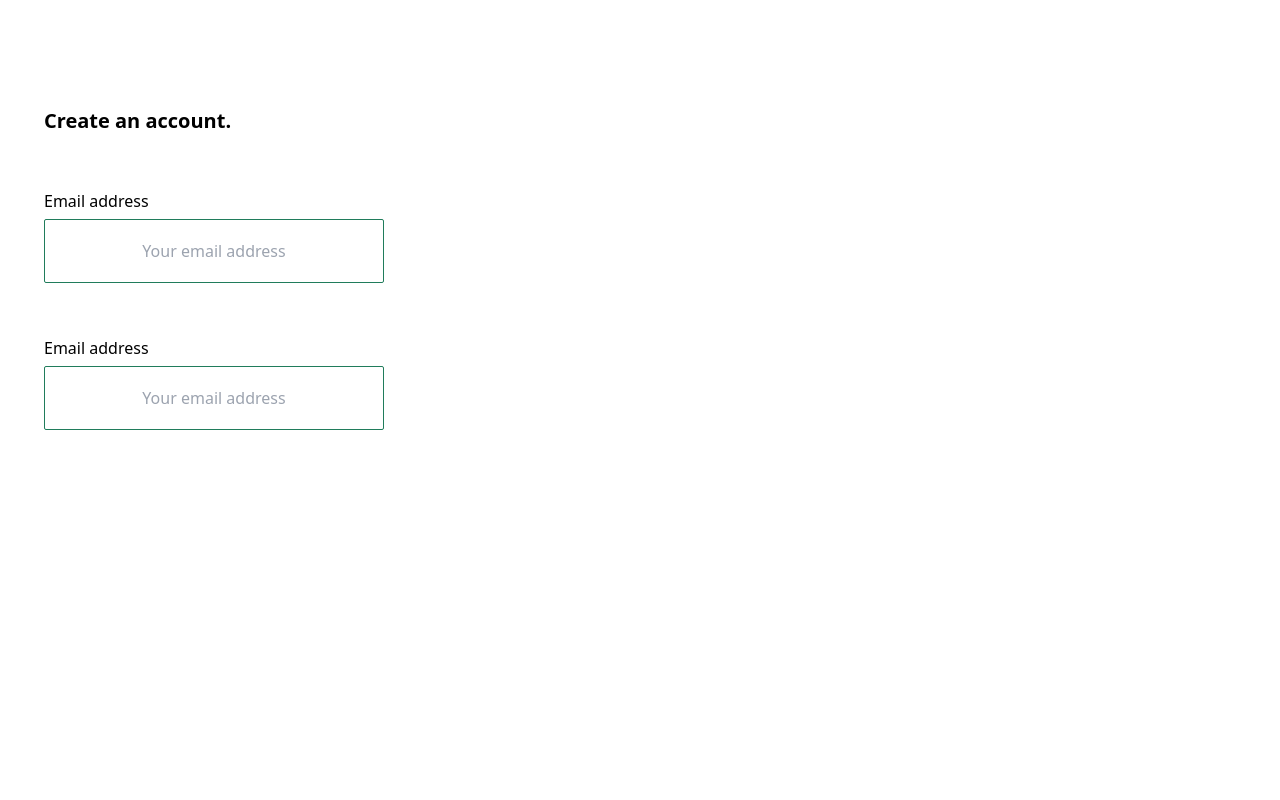
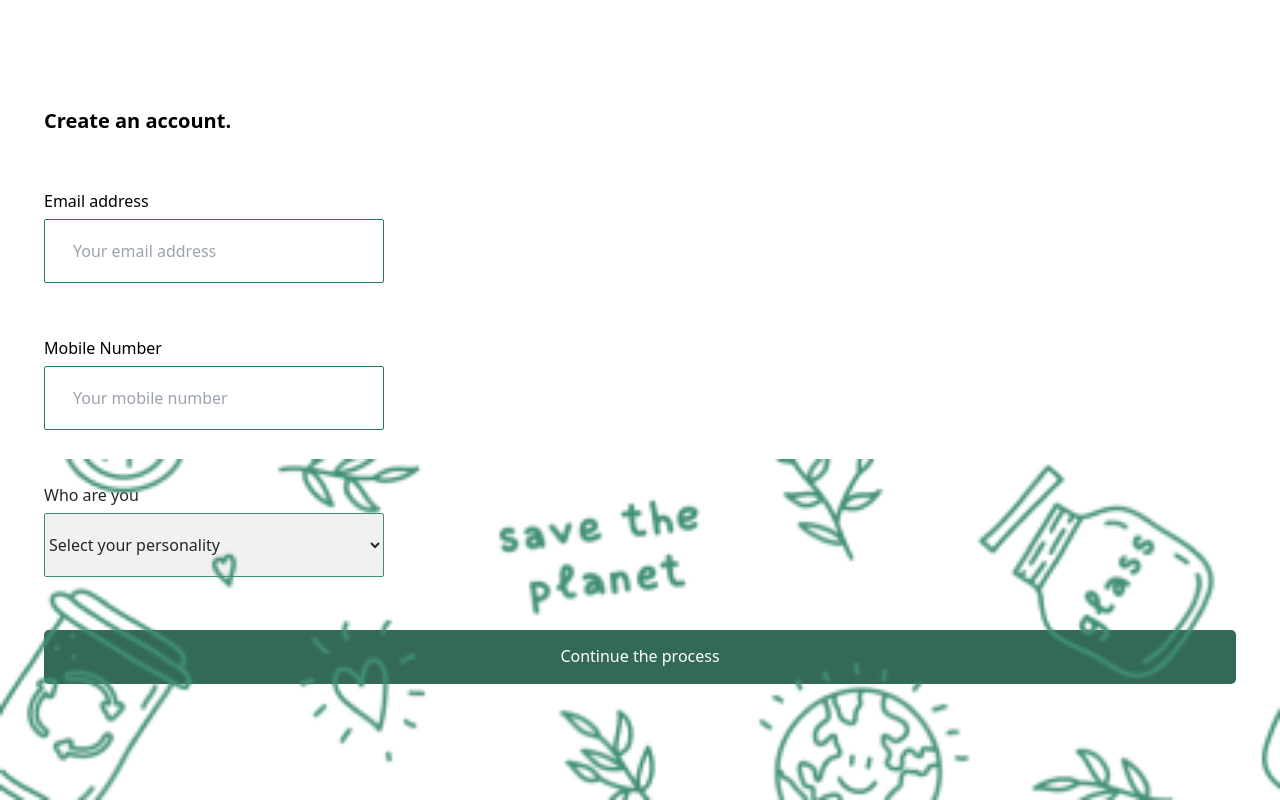
Before and after one commit to Itzadetunji/project-2, a plain HTML site: page index.html in a window 1280 px wide. Drawn offline with nearby package versions, Linux system fonts and the light colour scheme; a web font is replaced by a local one.

Commit message:
Chore: Added truck driver page 1

```diff
--- a/index.html
+++ b/index.html
@@ -15,13 +15,27 @@
       <p class="font-bold text-[20px]">Create an account.</p>
       <div>
         <p class="pt-[53px]">Email address</p>
-        <input type="text" name="" id="" placeholder="Your email address" class="placholder:text-[10px] placeholder:mx-auto placeholder:text-center mt-[6px] h-[64px] w-[340px] border rounded-[2px] border-[#207C5B]">
+        <input type="email" name="email" id="" placeholder="Your email address" class="placholder:text-[10px] placeholder:pl-[28px] mt-[6px] h-[64px] w-[340px] border rounded-[2px] border-[#207C5B]">
       </div>
       <div>
-        <p class="pt-[53px]">Email address</p>
-        <input type="text" name="" id="" placeholder="Your email address" class="placholder:text-[10px] placeholder:mx-auto placeholder:text-center mt-[6px] h-[64px] w-[340px] border rounded-[2px] border-[#207C5B]">
+        <p class="pt-[53px]">Mobile Number</p>
+        <input type="tel" name="number" id="" placeholder="Your mobile number" class="placholder:text-[10px] placeholder:pl-[28px] mt-[6px] h-[64px] w-[340px] border rounded-[2px] border-[#207C5B]">
+      </div>
+      <div>
+        <p class="pt-[53px]">Who are you</p>
+        <select name="personality" id="" class="option:text-[10px] option:mx-auto option:text-center mt-[6px] h-[64px] w-[340px] border rounded-[2px] border-[#207C5B]">
+          <option value="NULL">Select your personality</option>
+        </select>
+      </div>
+      <div class="w-full h-[54px] dark-green mt-[53px] rounded-[5px]">
+        <p class="text-white mx-auto my-auto text-center pt-[14px]" >
+          Continue the process
+        </p>
       </div>
     </form>
   </div>
+  <div>
+    <img src="images/Rectangle 9.png" alt="" class="absolute bottom-0 w-full">
+  </div>
 </body>
 </html>
--- a/style.css
+++ b/style.css
@@ -0,0 +1,4 @@
+.dark-green{
+  color: #10513A;
+  background-color: #10513A;
+}
```
Also changed, not shown: truck-driver-1.html (added, +15 -0 lines).
